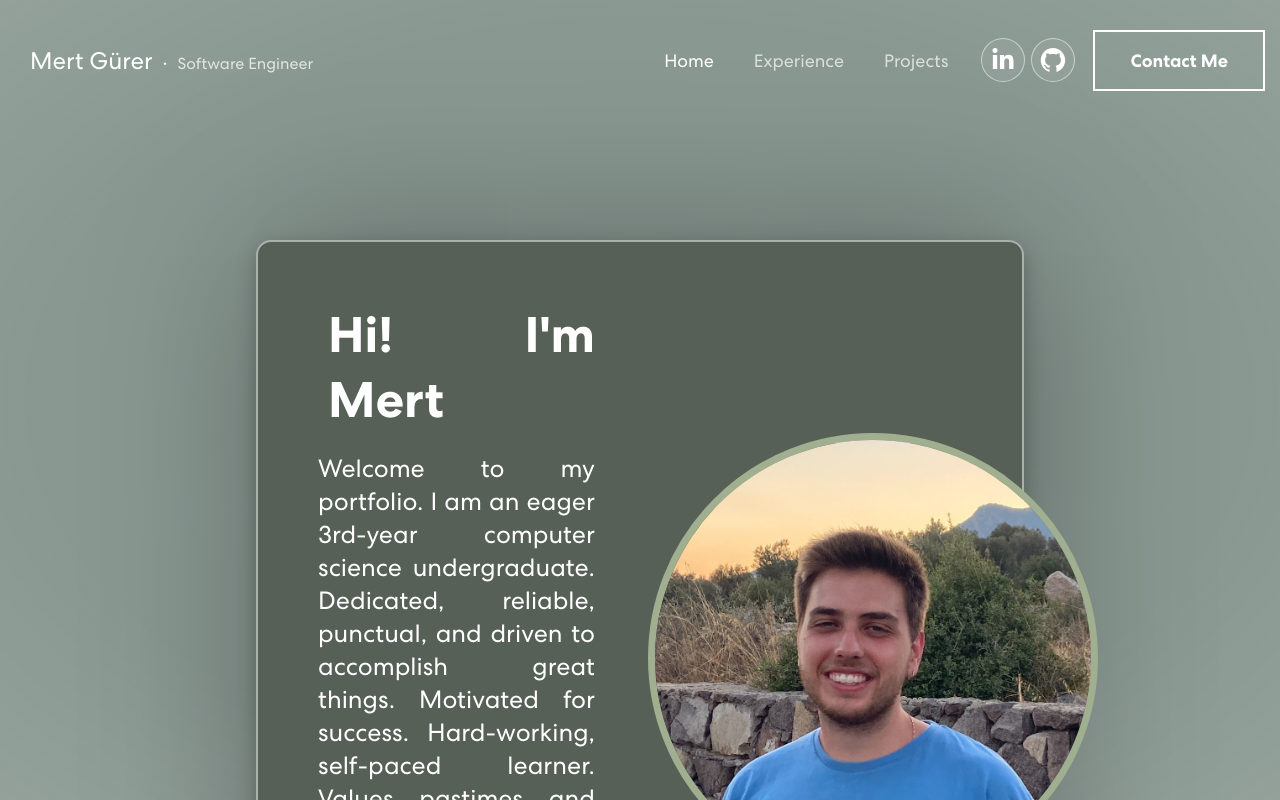
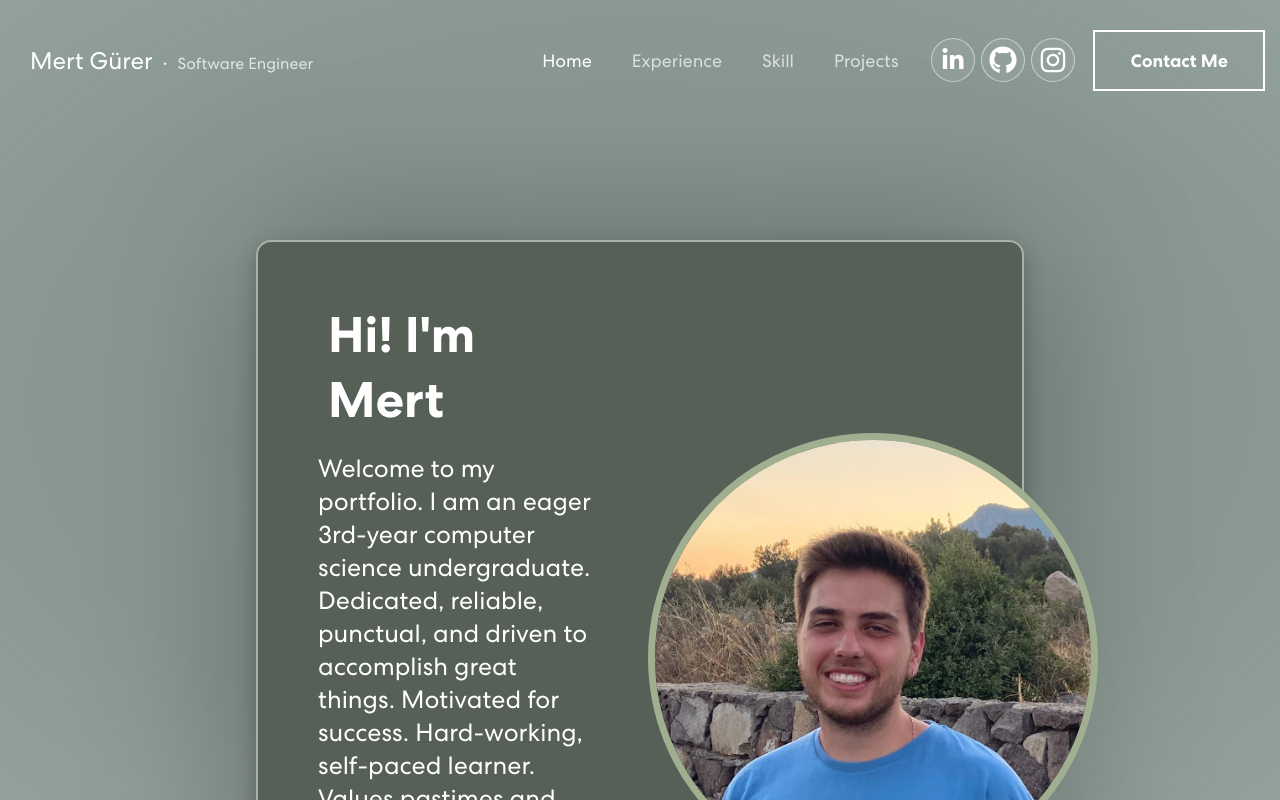
Before and after one commit to Mitimsin/Mitimsin.github.io, a React (Create React App) app: page / in a window 1280 px wide. Shown: the top 800 px of the page. Built offline with nearby package versions, Linux system fonts and the light colour scheme.

Commit message:
made good improvments for future implementations

```diff
--- a/src/App.tsx
+++ b/src/App.tsx
@@ -11,7 +11,7 @@ function App() {
       <Home />
       <Experience />
       <Skill />
-      <div style={{ height: "200px" }}></div>
+      <div style={{ height: "500px" }}></div>
     </div>
   );
 }
--- a/src/components/Experience.tsx
+++ b/src/components/Experience.tsx
@@ -8,14 +8,12 @@ import { BiPlus } from "react-icons/bi";
 
 const timelineObjects = [
   {
-    id: 1,
     title: "Burak Bora High School - Istanbul",
     description: "Four year's of High School education",
     date: "2015 - 2019",
     type: Type.education,
   },
   {
-    id: 2,
     title: "IJGD - Germany",
     description:
       "Ran a house full of volunteers. Sailed and camped in the wildlife. Learned how to live in nature.",
@@ -23,7 +21,6 @@ const timelineObjects = [
     type: Type.volunteering,
   },
   {
-    id: 3,
     title: "IJGD - Germany",
     description:
       "Maintenance of the storage places, construction of a prefabricated house for a children's summer camp",
@@ -31,7 +28,6 @@ const timelineObjects = [
     type: Type.volunteering,
   },
   {
-    id: 4,
     title: "AFS Exchange Student - Dominican Republic",
     description:
       "Exchange Student with AFS at Dominican Republic in web development with HTML and CSS for 1 year",
@@ -39,7 +35,6 @@ const timelineObjects = [
     type: Type.education,
   },
   {
-    id: 5,
     title: "Gebze Technical University - Kocaeli",
     description: "Computer Science Engineering student",
     date: "2019 - Present",
@@ -53,10 +48,10 @@ export const Experience = () => {
       <div className="experience-tree">
         <h1 className="experience-header">Experiences</h1>
         <VerticalTimeline lineColor="#3b5249" className="vertical-timeline">
-          {timelineObjects.map((object) => {
+          {timelineObjects.map((object, index) => {
             return (
               <ExperienceBox
-                key={object.id}
+                key={index}
                 title={object.title}
                 description={object.description}
                 date={object.date}
--- a/src/components/Navbar.tsx
+++ b/src/components/Navbar.tsx
@@ -1,7 +1,14 @@
 import "../styles/navbar.css";
 import { useState, useEffect } from "react";
-import { FaLinkedinIn, FaBars, FaTimes } from "react-icons/fa";
-import { AiOutlineGithub } from "react-icons/ai";
+import {
+  FaLinkedinIn,
+  FaGithub,
+  FaInstagram,
+  FaBars,
+  FaTimes,
+} from "react-icons/fa";
+import { NavbarPageButton } from "./NavbarPageButton";
+import { NavbarSocialButton } from "./NavbarSocialButton";
 
 export const Navbar = () => {
   const [isScrolled, setIsScrolled] = useState(false);
@@ -11,6 +18,27 @@ export const Navbar = () => {
 
   const menuButton = document.querySelector(".nav-links");
   const navbarStyle = document.querySelector(".navbar");
+
+  /* ======= declare page nav buttons and social buttons ======= */
+  const navbarPageMembers = ["home", "experience", "skill", "projects"];
+  const navbarSocialMembers = [
+    {
+      logo: FaLinkedinIn,
+      size: 24,
+      link: "https://www.linkedin.com/in/mert-g%C3%BCrer-45039b206/",
+    },
+    {
+      logo: FaGithub,
+      size: 28,
+      link: "https://github.com/Mitimsin",
+    },
+    {
+      logo: FaInstagram,
+      size: 28,
+      link: "https://www.instagram.com/mertt_gurer/?hl=en",
+    },
+  ];
+  /* ======= declare page nav buttons and social buttons ======= */
 
   useEffect(() => {
     /* === functions === */
@@ -28,24 +56,30 @@ export const Navbar = () => {
       }
 
       /* === check the page hash and update === */
-      const homeElement = document.getElementById("home");
-      const experienceElement = document.getElementById("experience");
+      const currentPosition = window.pageYOffset;
 
-      if (homeElement && experienceElement) {
-        const currentPosition = window.pageYOffset;
+      for (let i = 0; i < navbarPageMembers.length; i++) {
+        const firstName = document.getElementById(navbarPageMembers[i]);
+        const secondName = document.getElementById(navbarPageMembers[i + 1]);
 
-        const homePosition = homeElement.offsetTop;
-        const experiencePosition = experienceElement.offsetTop;
+        if (firstName && secondName) {
+          const firstZone = firstName.offsetTop - 100;
+          const secondZone = secondName.offsetTop - 100;
 
-        if (
-          currentPosition >= homePosition &&
-          currentPosition < experiencePosition - 200
-        ) {
-          setCurrentSection("home");
-        } else if (currentPosition >= experiencePosition - 200) {
-          setCurrentSection("experience");
+          if (currentPosition >= firstZone && currentPosition < secondZone) {
+            if (currentSection !== navbarPageMembers[i]) {
+              setCurrentSection(navbarPageMembers[i]);
+            }
+          }
+        } else if (firstName) {
+          const firstZone = firstName.offsetTop - 100;
+
+          if (currentPosition >= firstZone) {
+            setCurrentSection(navbarPageMembers[i]);
+          }
         }
       }
+      /* === check the page hash and update === */
     };
 
     if (isOpen) {
@@ -84,73 +118,35 @@ export const Navbar = () => {
 
       <div className="nav-links">
         <div className="page-links">
-          <a
-            href="#home"
-            className={` ${
-              currentSection === "home"
-                ? "page-link-button-active"
-                : "page-link-button"
-            } ${screenWidth > 1023 ? "popIn" : isOpen ? "popIn" : "hidden"}`}
-            onClick={() => {
-              document
-                .getElementById("home")
-                ?.scrollIntoView({ behavior: "smooth", block: "start" });
-            }}
-          >
-            Home
-          </a>
-          <a
-            href="#experience"
-            className={` speed-1 ${
-              currentSection === "experience"
-                ? "page-link-button-active"
-                : "page-link-button"
-            } ${screenWidth > 1023 ? "popIn" : isOpen ? "popIn" : "hidden"}`}
-            onClick={() => {
-              document
-                .getElementById("experience")
-                ?.scrollIntoView({ behavior: "smooth", block: "start" });
-            }}
-          >
-            Experience
-          </a>
-          <a
-            href="#projects"
-            className={` speed-2 ${
-              currentSection === "projects"
-                ? "page-link-button-active"
-                : "page-link-button"
-            } ${screenWidth > 1023 ? "popIn" : isOpen ? "popIn" : "hidden"}`}
-            onClick={() => {
-              document
-                .getElementById("projects")
-                ?.scrollIntoView({ behavior: "smooth", block: "start" });
-            }}
-          >
-            Projects
-          </a>
+          {navbarPageMembers.map((member, index) => (
+            <NavbarPageButton
+              key={index}
+              name={member}
+              currentSection={currentSection}
+              screenWidth={screenWidth}
+              isOpen={isOpen}
+              extraClass={`speed-${index}`}
+              handleOnClick={() => {
+                setIsOpen(!isOpen);
+              }}
+            />
+          ))}
         </div>
         <div className="social-links">
-          <a
-            href="https://www.linkedin.com/in/mert-g%C3%BCrer-45039b206/"
-            target="_blank"
-            rel="noopener noreferrer"
-            className={`social-link-button speed-3 ${
-              screenWidth > 1023 ? "popIn" : isOpen ? "popIn" : "hidden"
-            }`}
-          >
-            <FaLinkedinIn size={24} />
-          </a>
-          <a
-            href="https://github.com/Mitimsin"
-            target="_blank"
-            rel="noopener noreferrer"
-            className={`social-link-button speed-4 ${
-              screenWidth > 1023 ? "popIn" : isOpen ? "popIn" : "hidden"
-            }`}
-          >
-            <AiOutlineGithub size={28} />
-          </a>
+          {navbarSocialMembers.map((member, index) => (
+            <NavbarSocialButton
+              key={index}
+              logo={member.logo}
+              size={member.size}
+              url={member.link}
+              screenWidth={screenWidth}
+              isOpen={isOpen}
+              extraClass={`speed-${index + navbarPageMembers.length}`}
+              handleOnClick={() => {
+                setIsOpen(!isOpen);
+              }}
+            />
+          ))}
         </div>
         <a href="#contact" className="contact">
           Contact Me
--- /dev/null
+++ b/src/components/NavbarPageButton.tsx
@@ -0,0 +1,31 @@
+interface props {
+  name: string;
+  currentSection: string;
+  screenWidth: number;
+  isOpen: boolean;
+  extraClass: string;
+  handleOnClick: () => void;
+}
+
+export const NavbarPageButton = (props: props) => {
+  return (
+    <a
+      href={`#${props.name}`}
+      className={` ${props.extraClass} ${
+        props.currentSection === props.name
+          ? "page-link-button-active"
+          : "page-link-button"
+      } ${
+        props.screenWidth > 1023 ? "popIn" : props.isOpen ? "popIn" : "hidden"
+      }`}
+      onClick={() => {
+        document
+          .getElementById(props.name)
+          ?.scrollIntoView({ behavior: "smooth", block: "start" });
+        props.handleOnClick();
+      }}
+    >
+      {props.name.charAt(0).toUpperCase() + props.name.slice(1)}
+    </a>
+  );
+};
--- /dev/null
+++ b/src/components/NavbarSocialButton.tsx
@@ -0,0 +1,29 @@
+interface props {
+  logo: React.FC<{ size: number }>;
+  size: number;
+  url: string;
+  screenWidth: number;
+  isOpen: boolean;
+  extraClass: string;
+  handleOnClick: () => void;
+}
+
+export const NavbarSocialButton = (props: props) => {
+  const Logo = props.logo;
+
+  return (
+    <a
+      href={props.url}
+      target="_blank"
+      rel="noopener noreferrer"
+      className={`social-link-button ${props.extraClass} ${
+        props.screenWidth > 1023 ? "popIn" : props.isOpen ? "popIn" : "hidden"
+      }`}
+      onClick={() => {
+        props.handleOnClick();
+      }}
+    >
+      <Logo size={props.size} />
+    </a>
+  );
+};
--- a/src/components/Skill.tsx
+++ b/src/components/Skill.tsx
@@ -1,5 +1,6 @@
 import "../styles/skill.css";
 import { SkillField } from "./SkillField";
+import cvFile from "../assets/cv.pdf";
 
 const technicalSkills = [
   "C",
@@ -53,7 +54,12 @@ export const Skill = () => {
           <SkillField title="Hobby Skills" skills={hobbySkills} />
         </div>
       </div>
-      <div className="skill-field">For more information</div>
+      <div className="skill-cv enterFromLeft">
+        For more information check out my resume from here
+        <a href={cvFile} download="Mert Gürer cv.pdf">
+          <button className="skill-cv-button">Download</button>
+        </a>
+      </div>
     </section>
   );
 };
--- a/src/components/SkillField.tsx
+++ b/src/components/SkillField.tsx
@@ -5,7 +5,7 @@ interface props {
 
 export const SkillField = (props: props) => {
   return (
-    <div className="skill-field">
+    <div className="skill-field enterFromLeft">
       <h1>{props.title}</h1>
       <ul className="skill-list">
         {props.skills.map((skill, index) => (
--- a/src/declaration.d.ts
+++ b/src/declaration.d.ts
@@ -1 +1,2 @@
 declare module "*.jpg";
+declare module "*.pdf";
--- a/src/styles/home.css
+++ b/src/styles/home.css
@@ -25,12 +25,13 @@
   padding: 60px;
   padding-right: 0;
   font-size: 25px;
-  text-align: justify;
+  text-align: start;
 }
 
 .home-text-header {
   padding: 0px 0px 20px 10px;
   font-size: 50px;
+  text-align: start;
 }
 
 .home-image-frame {
@@ -71,6 +72,7 @@
   .home-text {
     font-size: medium;
     padding: 20px;
+    text-align: center;
   }
 
   .home-text-header {
--- a/src/styles/navbar.css
+++ b/src/styles/navbar.css
@@ -222,6 +222,10 @@
   animation: popIn 1s ease-in-out forwards;
 }
 
+.popIn.speed-0 {
+  animation-delay: 0s;
+}
+
 .popIn.speed-1 {
   animation-delay: 0.1s;
 }
@@ -237,3 +241,15 @@
 .popIn.speed-4 {
   animation-delay: 0.4s;
 }
+
+.popIn.speed-5 {
+  animation-delay: 0.5s;
+}
+
+.popIn.speed-6 {
+  animation-delay: 0.6s;
+}
+
+.popIn.speed-7 {
+  animation-delay: 0.7s;
+}
```
Also changed, not shown: src/styles/skill.css (+103 -4 lines), 1 other file (tests, documents, lock files or other folders).
